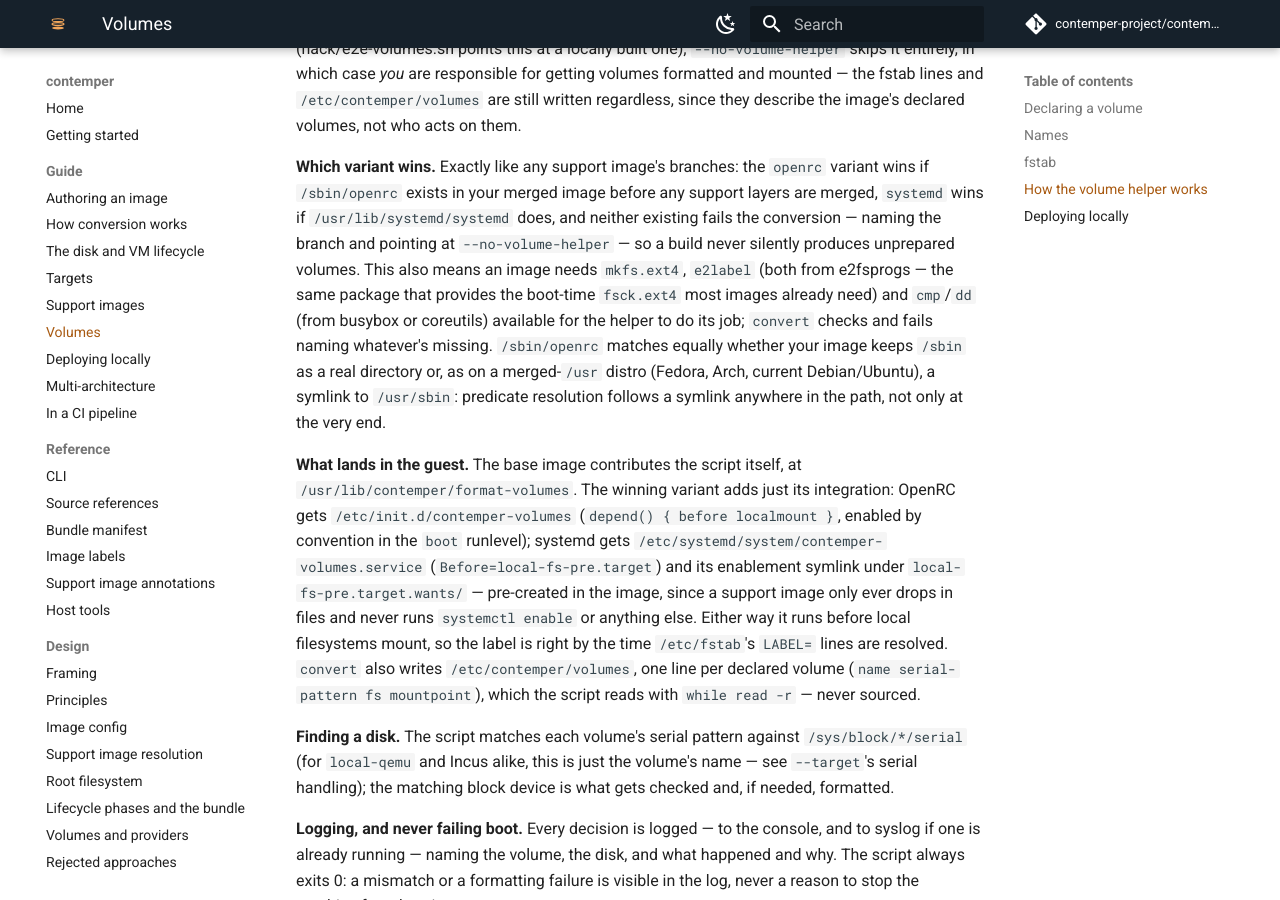
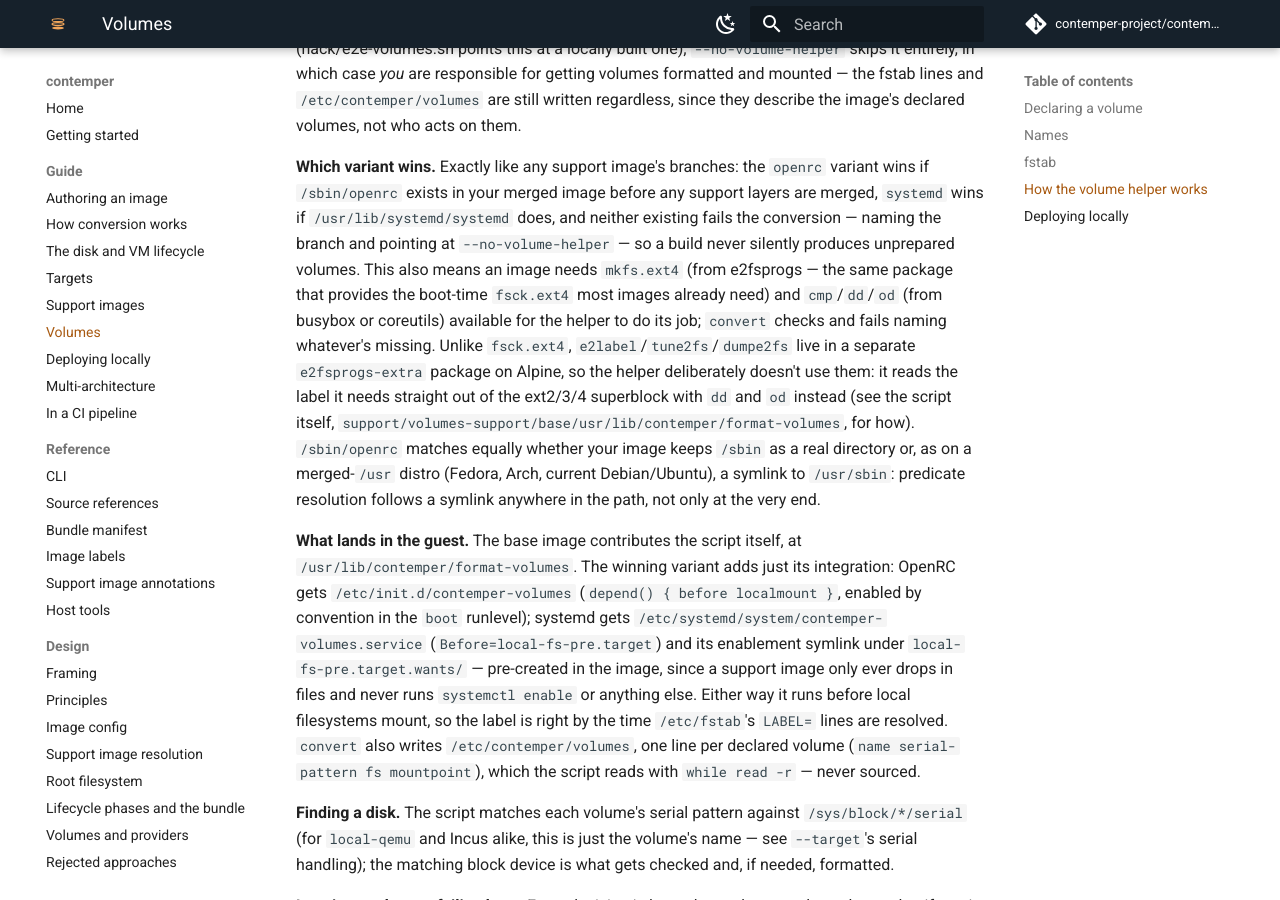
Before and after one commit to DarkressX/contemper, an MkDocs documentation site: the page built from docs/guide/volumes.md, in a window 1280 px wide and 900 px high, scrolled down 2155 px. Built offline with MkDocs 1.6.1 and Material for MkDocs 9.7.7, drawn with Linux system fonts in a browser that asks for light colours; comment, search, counter and statistics services are not loaded.

Commit message:
docs(volumes): document reading the label from the superblock
Update the volume-helper prerequisites: mkfs.ext4 (e2fsprogs) plus
dd/cmp/od, not e2label - which lives in the separate e2fsprogs-extra
package on Alpine and so isn't guaranteed to be present.

Signed-off-by: Stephan Peijnik-Steinwender <speijnik@gmail.com>

```diff
--- a/docs/guide/volumes.md
+++ b/docs/guide/volumes.md
@@ -115,10 +115,15 @@ before any support layers are merged, `systemd` wins if
 `/usr/lib/systemd/systemd` does, and neither existing fails the
 conversion — naming the branch and pointing at `--no-volume-helper` — so
 a build never silently produces unprepared volumes. This also means an
-image needs `mkfs.ext4`, `e2label` (both from e2fsprogs — the same
-package that provides the boot-time `fsck.ext4` most images already
-need) and `cmp`/`dd` (from busybox or coreutils) available for the helper
-to do its job; `convert` checks and fails naming whatever's missing.
+image needs `mkfs.ext4` (from e2fsprogs — the same package that provides
+the boot-time `fsck.ext4` most images already need) and `cmp`/`dd`/`od`
+(from busybox or coreutils) available for the helper to do its job;
+`convert` checks and fails naming whatever's missing. Unlike `fsck.ext4`,
+`e2label`/`tune2fs`/`dumpe2fs` live in a separate `e2fsprogs-extra`
+package on Alpine, so the helper deliberately doesn't use them: it reads
+the label it needs straight out of the ext2/3/4 superblock with `dd` and
+`od` instead (see the script itself,
+`support/volumes-support/base/usr/lib/contemper/format-volumes`, for how).
 `/sbin/openrc` matches equally whether your image keeps `/sbin` as a
 real directory or, as on a merged-`/usr` distro (Fedora, Arch, current
 Debian/Ubuntu), a symlink to `/usr/sbin`: predicate resolution follows a
```
